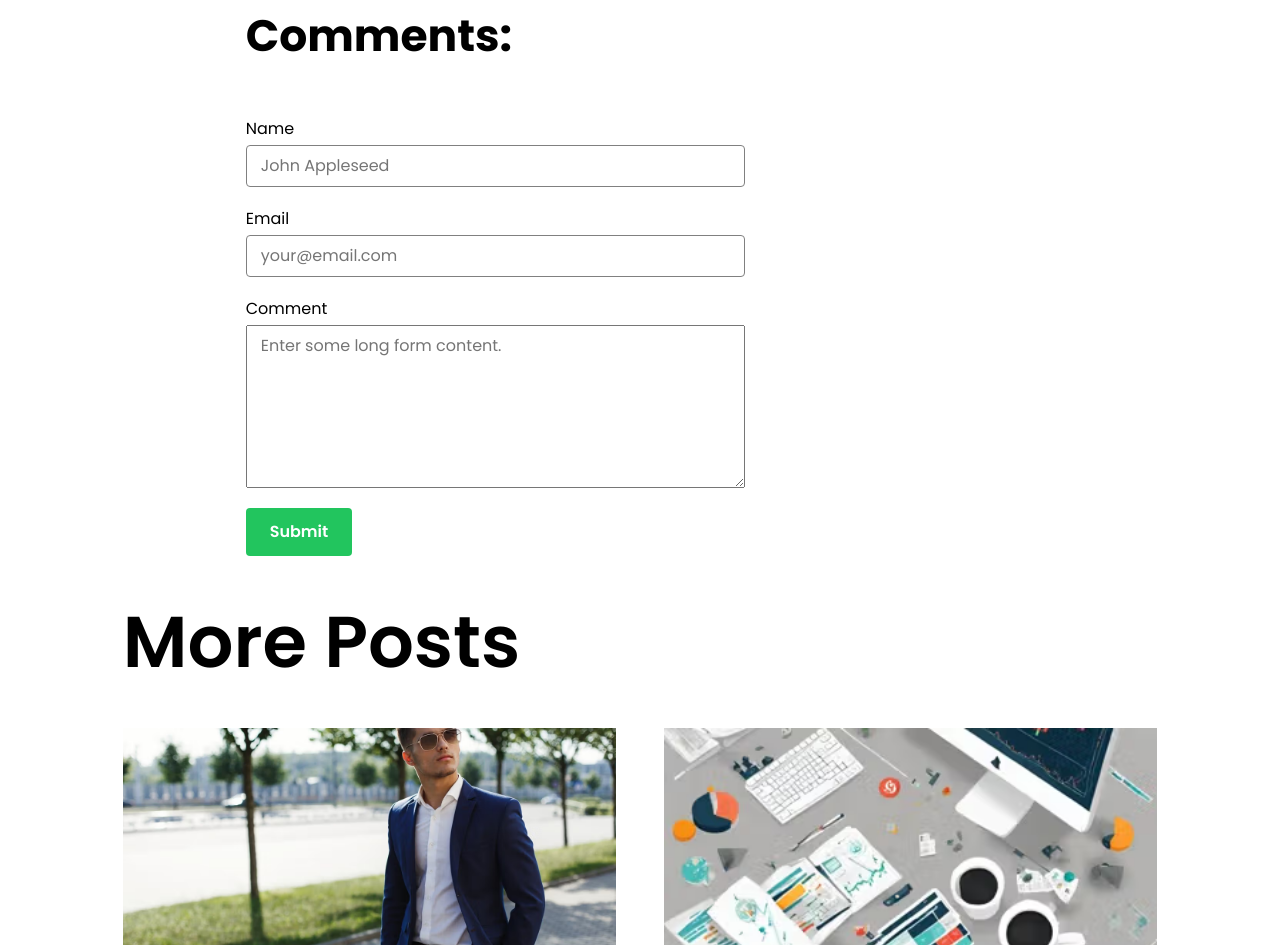
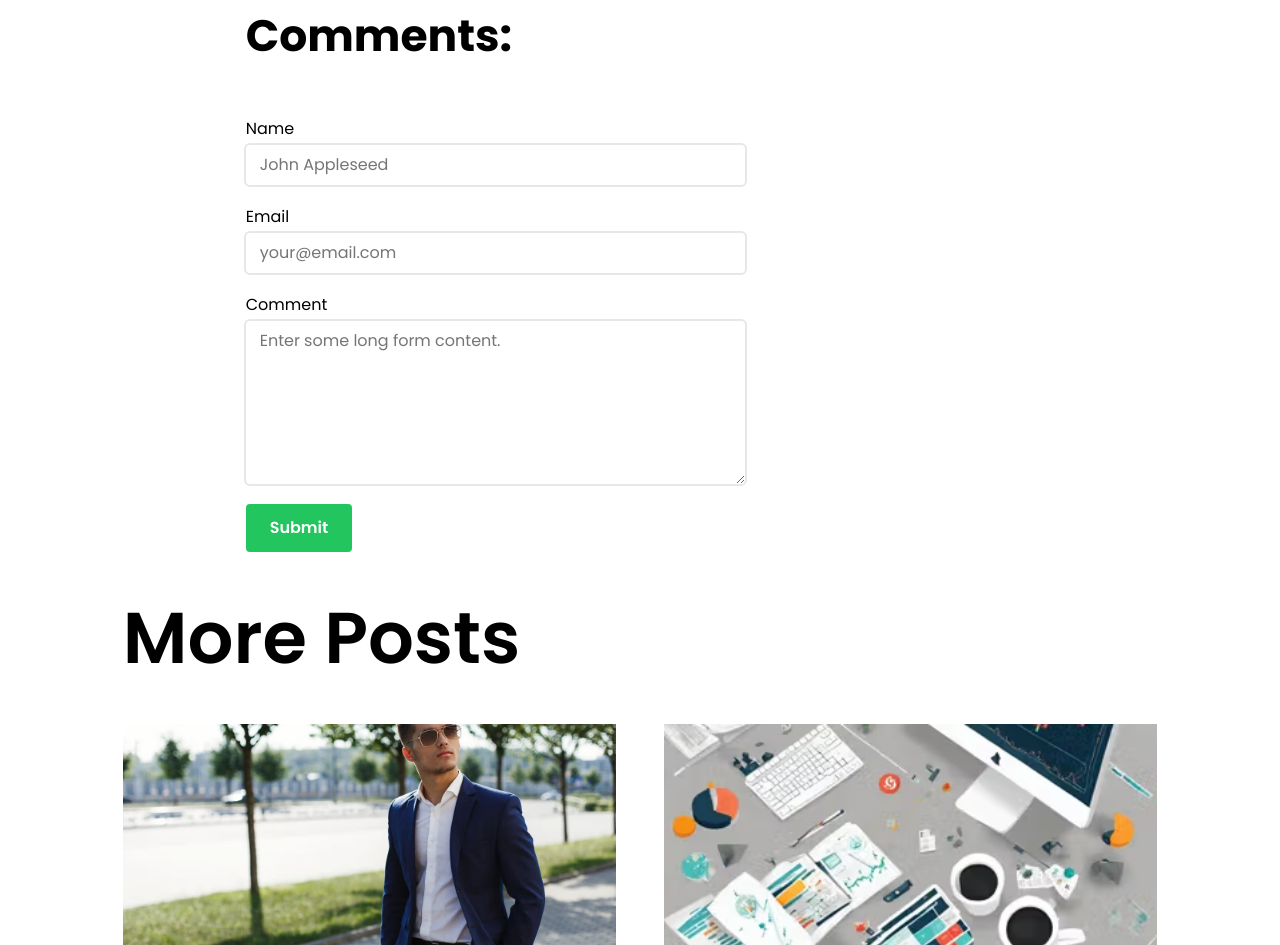
Before and after one commit to diamond120/tradescoop-frontend-react, a plain HTML site: page blog-post.html in a window 1280 px wide. Shown: the part 2083-3028 px from the top of the page. Drawn offline with Linux system fonts and the light colour scheme.

Commit message:
comment input styling

```diff
--- a/css/style.css
+++ b/css/style.css
@@ -227,13 +227,24 @@ main,
       resize: vertical;
       text-indent: 0.75rem;
       padding-block: 0.5rem;
+      border: none;
+      border-radius: 0.25rem;
+      outline: 2px solid rgb(229, 231, 235);
+
+      &:focus {
+        outline: 2px solid #007bff;
+      }
     }
     & input {
-      /* outline: gray 1px solid; */
+      border: none;
+      border-radius: 0.25rem;
+      outline: 2px solid rgb(229, 231, 235);
       text-indent: 0.75rem;
       padding-block: 0.5rem;
-      border: 1px solid gray;
       border-radius: 0.25rem;
+      &:focus {
+        outline: 2px solid #007bff;
+      }
     }
   }
 
```
